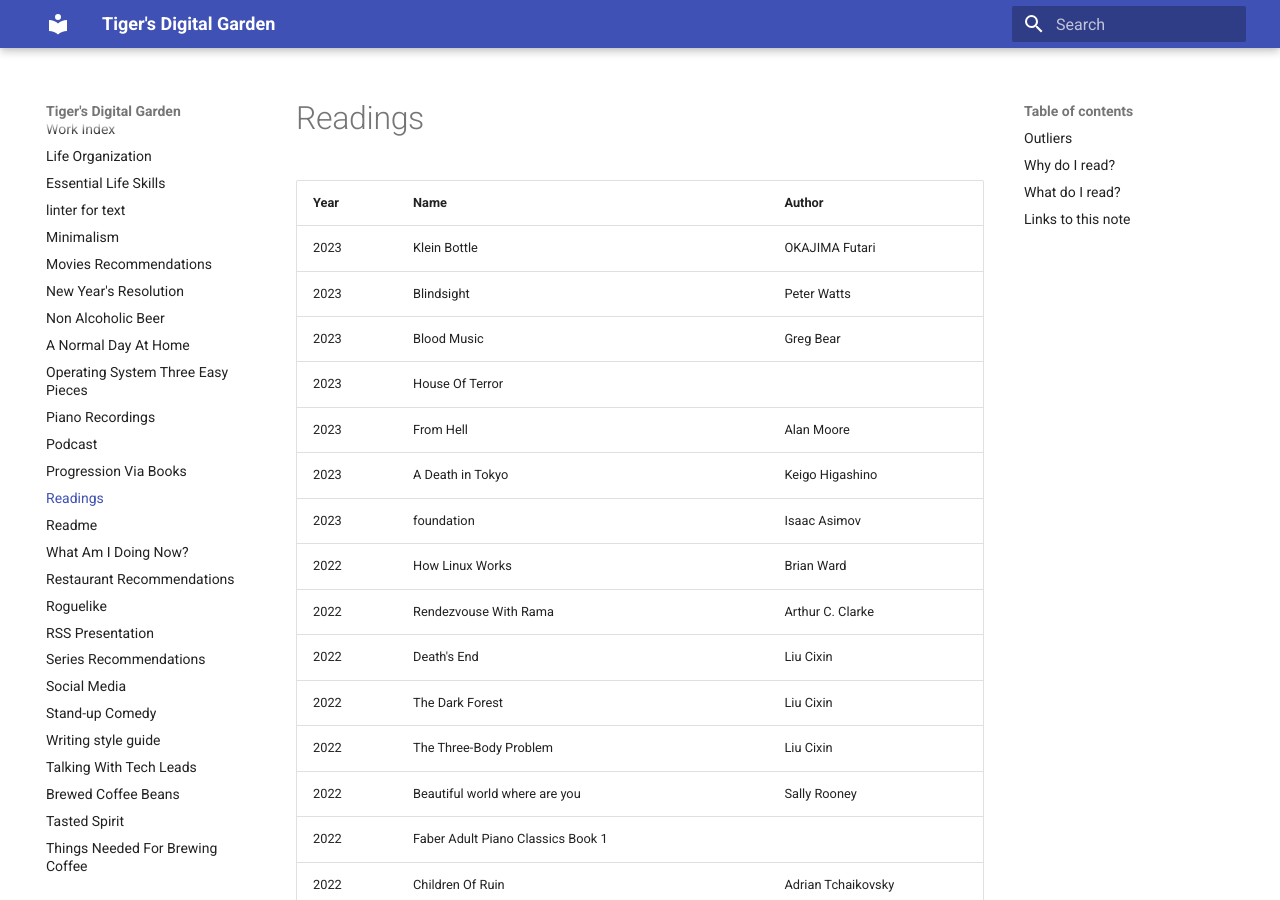
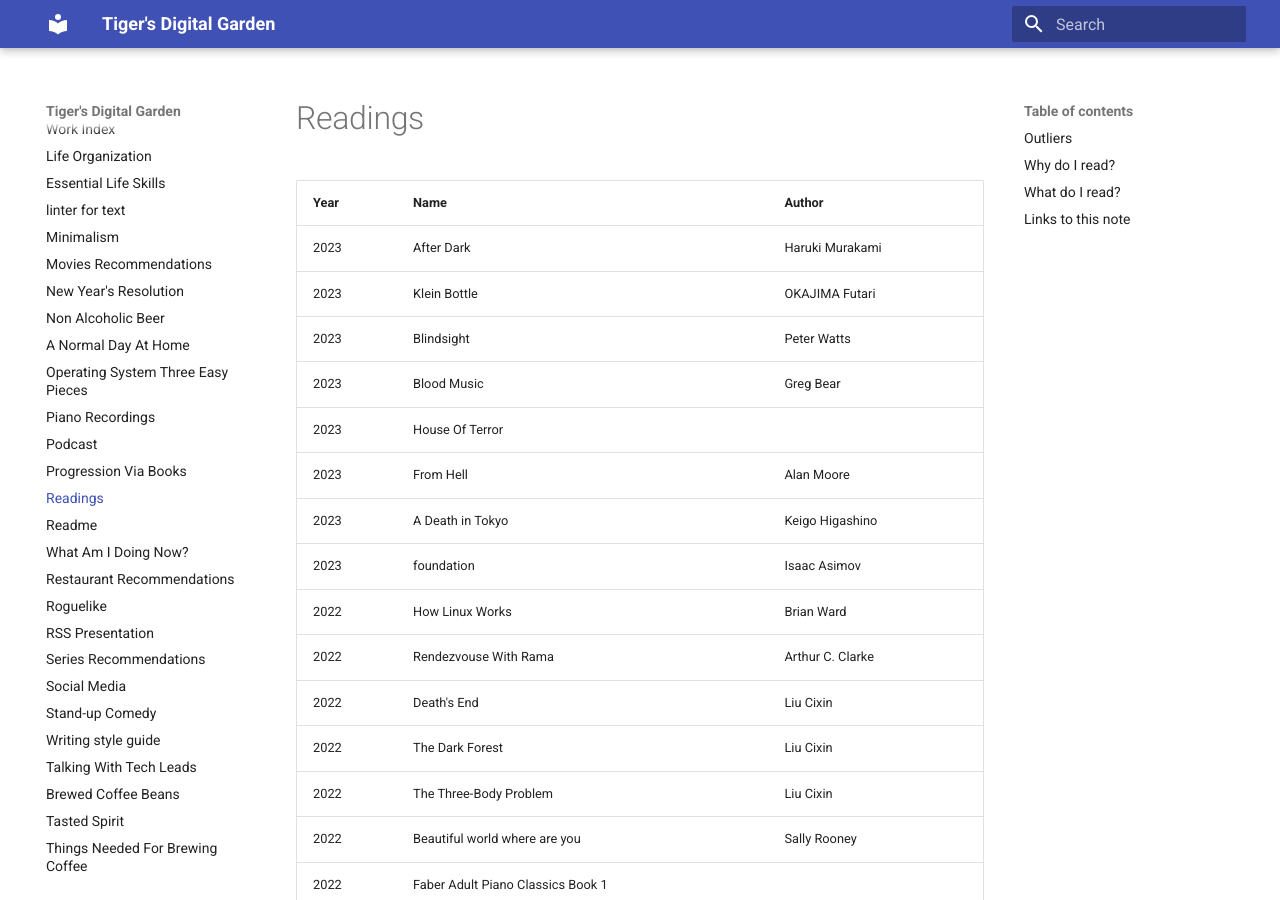
Before and after one commit to ynotstartups/notes, an MkDocs documentation site: the page built from notes/reading.md, in a window 1280 px wide and 900 px high. Built offline with MkDocs 1.6.1 and Material for MkDocs 9.7.7, drawn with Linux system fonts in a browser that asks for light colours.

Commit message:
add book

```diff
--- a/notes/reading.md
+++ b/notes/reading.md
@@ -2,6 +2,7 @@
 
 | Year | Name                                                            | Author                          |
 | ---- | --------------------------------------------------------------- | ------------------------------- |
+| 2023 | After Dark                                                      | Haruki Murakami                 |
 | 2023 | Klein Bottle                                                    | OKAJIMA Futari                  |
 | 2023 | Blindsight                                                      | Peter Watts                     |
 | 2023 | Blood Music                                                     | Greg Bear                       |
```
